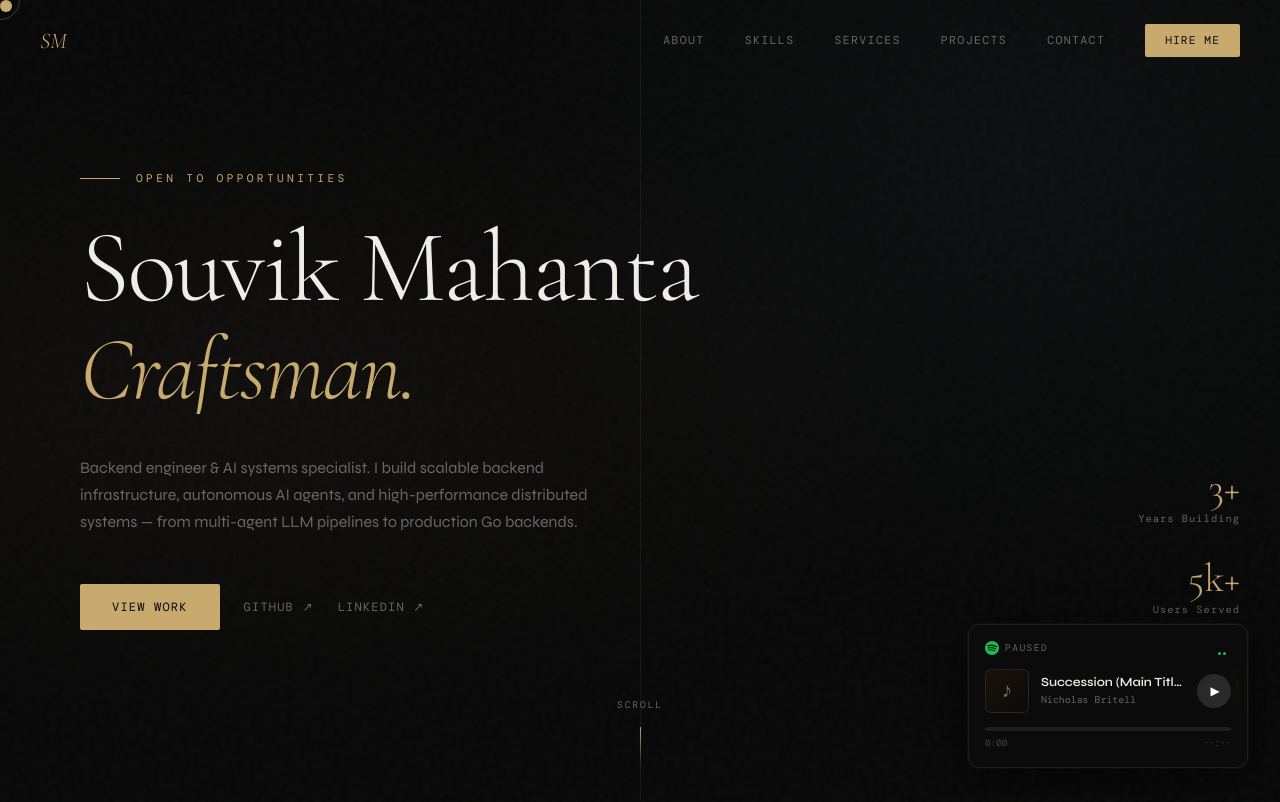
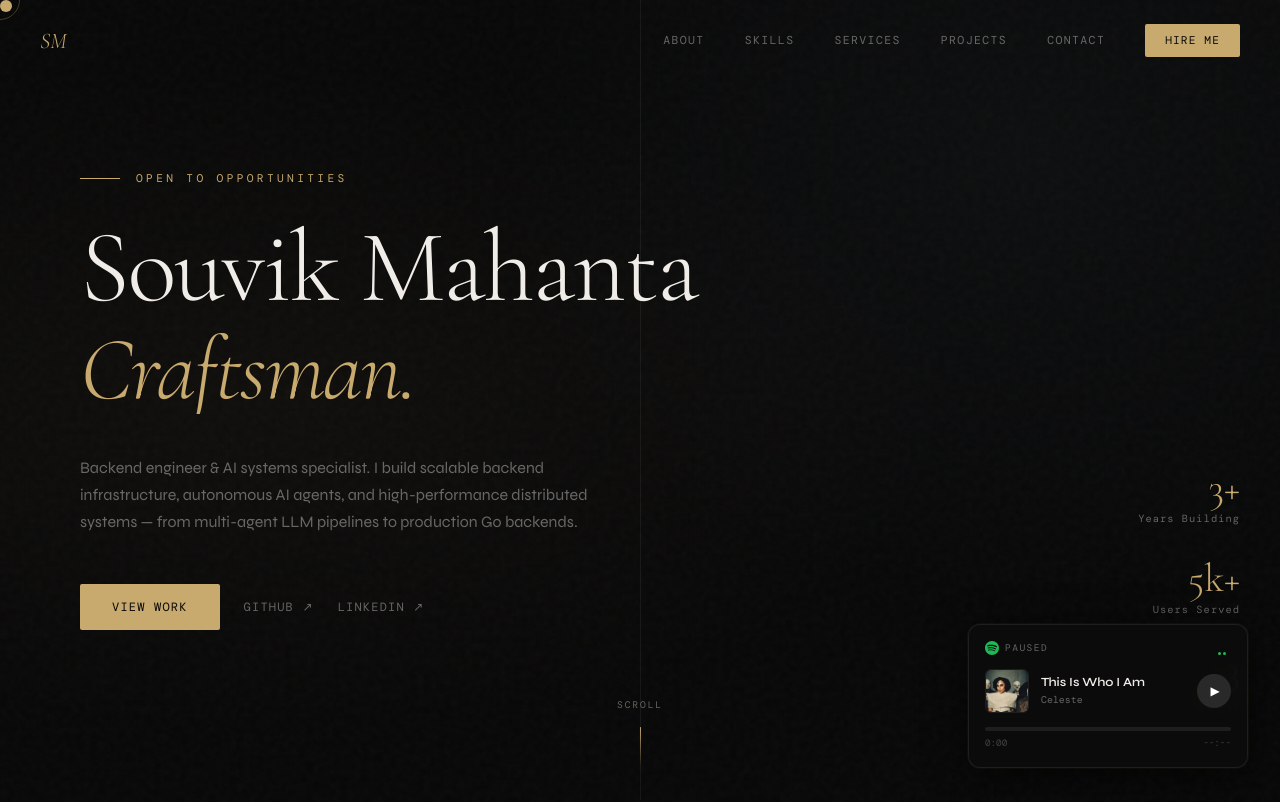
Before and after one commit to souvik03-136/souvik-portfolio, a React (Vite) app: page / in a window 1280 px wide. Shown: the top 802 px of the page. Built offline with nearby package versions, Linux system fonts and the light colour scheme; a web font is replaced by a local one.

Commit message:
change music

```diff
--- a/src/SouvikPortfolio.jsx
+++ b/src/SouvikPortfolio.jsx
@@ -505,8 +505,8 @@ const ImageTrail = () => {
 // ─── SPOTIFY NOW PLAYING ──────────────────────────────────────────────────────
 
 const SONG = {
-  title: "Succession (Main Title Theme)",
-  artist: "Nicholas Britell",
+  title: "This Is Who I Am",
+  artist: "Celeste",
   src: "/theme.mp3",
 };
 
@@ -629,28 +629,24 @@ const SpotifyWidget = () => {
 
           {/* Song info row */}
           <div style={{ display: "flex", alignItems: "center", gap: "12px", marginBottom: "14px" }}>
-            {/* Album art disc */}
+            {/* Album art */}
             <div style={{
               width: 44, height: 44, borderRadius: "6px", flexShrink: 0,
-              background: "linear-gradient(135deg, #1a1208, #0a0a0a)",
-              border: "1px solid rgba(200,169,110,0.15)",
-              display: "flex", alignItems: "center", justifyContent: "center",
               overflow: "hidden",
               boxShadow: playing ? "0 0 16px rgba(29,185,84,0.25)" : "none",
               transition: "box-shadow 0.4s",
+              border: "1px solid rgba(255,255,255,0.08)",
             }}>
-              <motion.div
-                animate={playing ? { rotate: 360 } : {}}
-                transition={{ duration: 10, repeat: Infinity, ease: "linear" }}
+              <motion.img
+                src="/theme.jpeg"
+                alt="Album art"
+                animate={playing ? { scale: [1, 1.04, 1] } : { scale: 1 }}
+                transition={{ duration: 4, repeat: Infinity, ease: "easeInOut" }}
                 style={{
                   width: "100%", height: "100%",
-                  display: "flex", alignItems: "center", justifyContent: "center",
-                  fontFamily: "var(--font-display)", fontSize: "1.3rem",
-                  color: "rgba(200,169,110,0.6)", fontStyle: "italic",
+                  objectFit: "cover", display: "block",
                 }}
-              >
-                ♪
-              </motion.div>
+              />
             </div>
 
             {/* Title + artist */}
```
Also changed, not shown: public/theme.jpeg (added), 1 other file (tests, documents, lock files or other folders).
